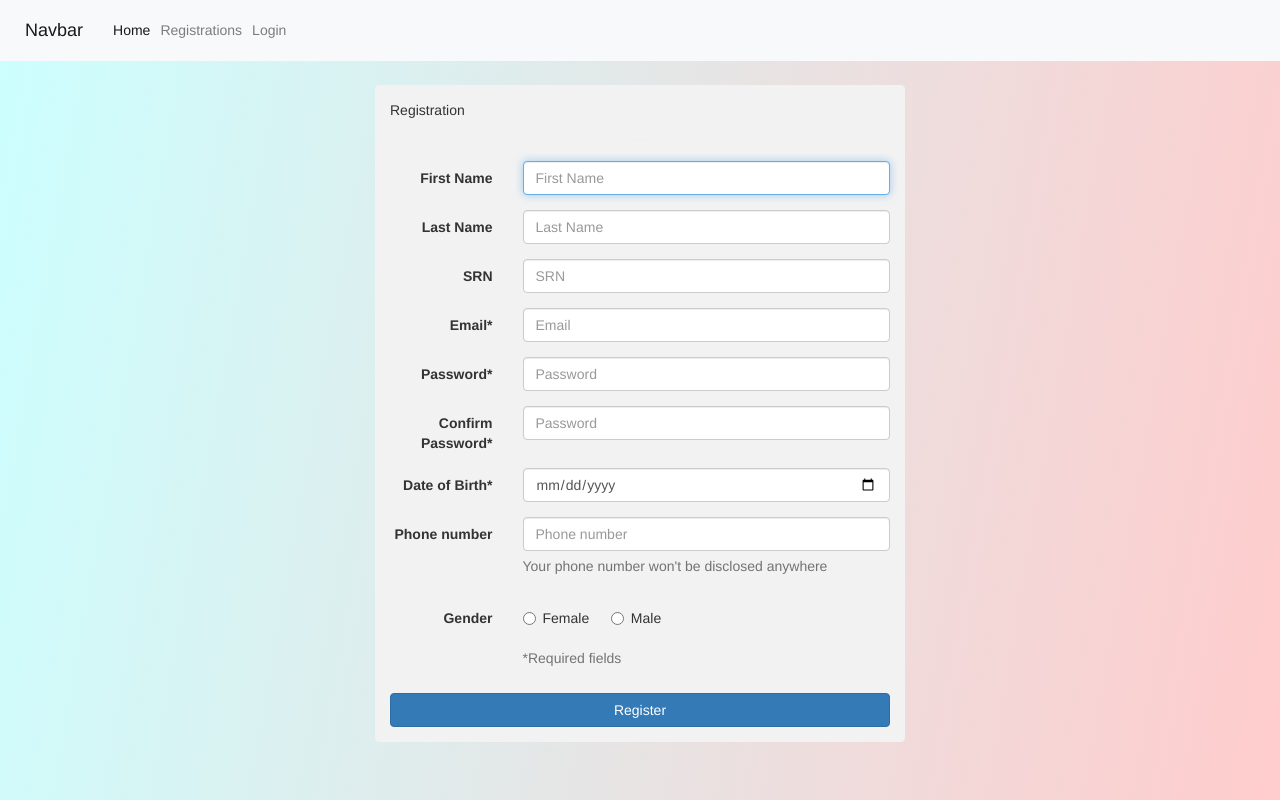
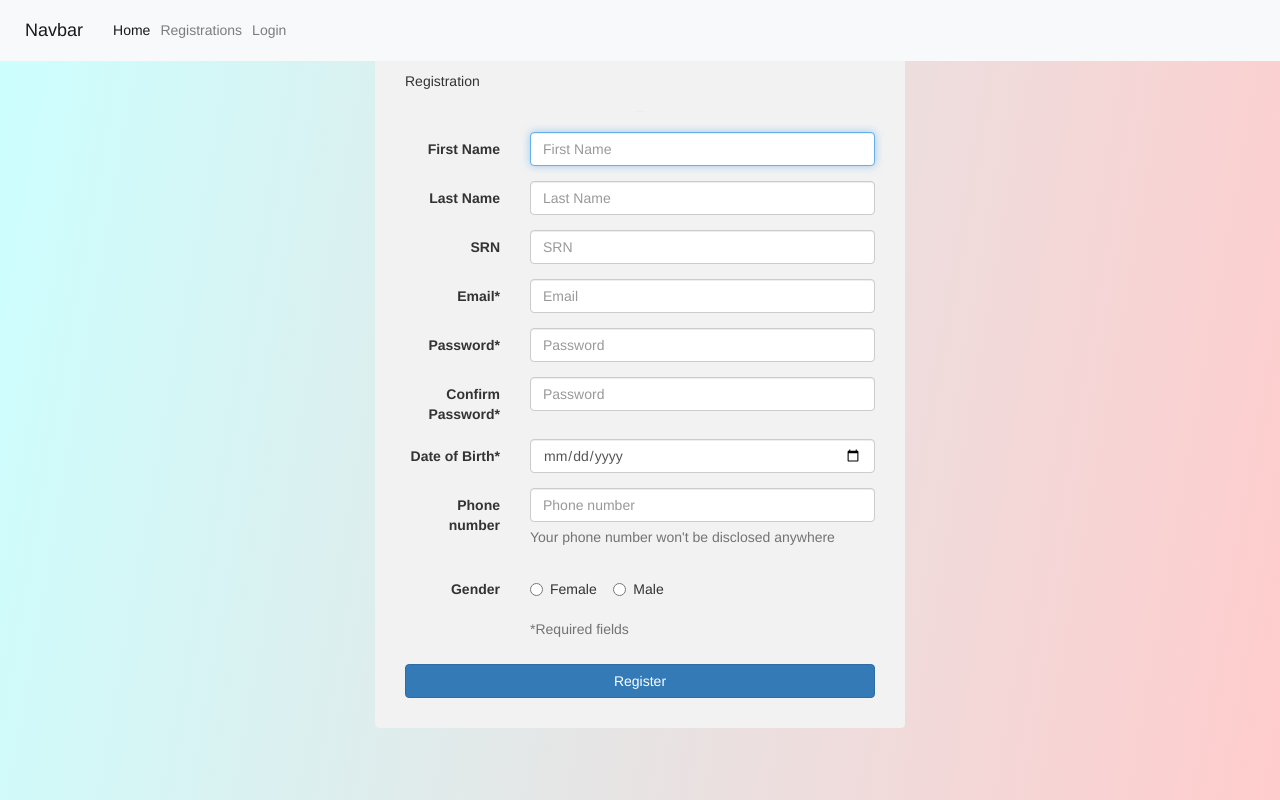
Before and after one commit to sharananurag998/REVA_Events, a Flask app: page /registrations in a window 1280 px wide. Run offline with Flask 2, Linux system fonts and the light colour scheme; some libraries are stand-ins or nearby versions.

Commit message:
fixed container of registrations

```diff
--- a/app/static/css/master2.css
+++ b/app/static/css/master2.css
@@ -52,6 +52,11 @@ width: auto;
    }
 
    #reg_container{
-       margin-top: 5%;
+       margin-top: 10%;
+       max-width: 530px;
+       padding: 15px;
+       margin: 0 auto;
+       border-radius: 0.3em;
+       background-color: #f2f2f2;
    }
 }
--- a/app/templates/login.html
+++ b/app/templates/login.html
@@ -23,7 +23,7 @@
     </style>
     <div class="clr" >
         <div id="ad1">
-        <div class="container">
+        <div class="container" id="reg_container">
                 <div class="form-group ">
                         <label for="exampleInputSRN1">SRN</label>
                         <input id="tb1" type="text" class="form-control" id="exampleInputSRN1" aria-describedby="SRNHelp" placeholder=" Enter SRN">
```
